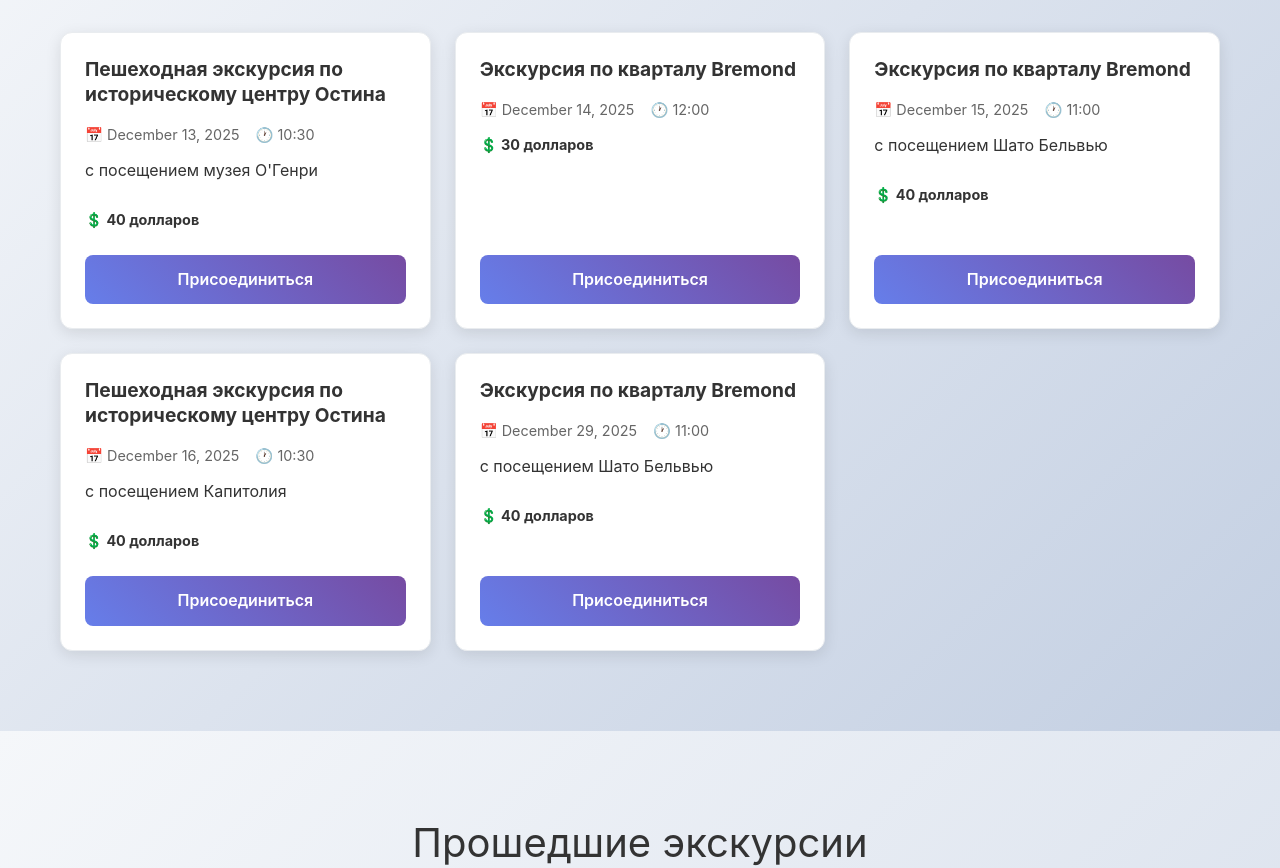
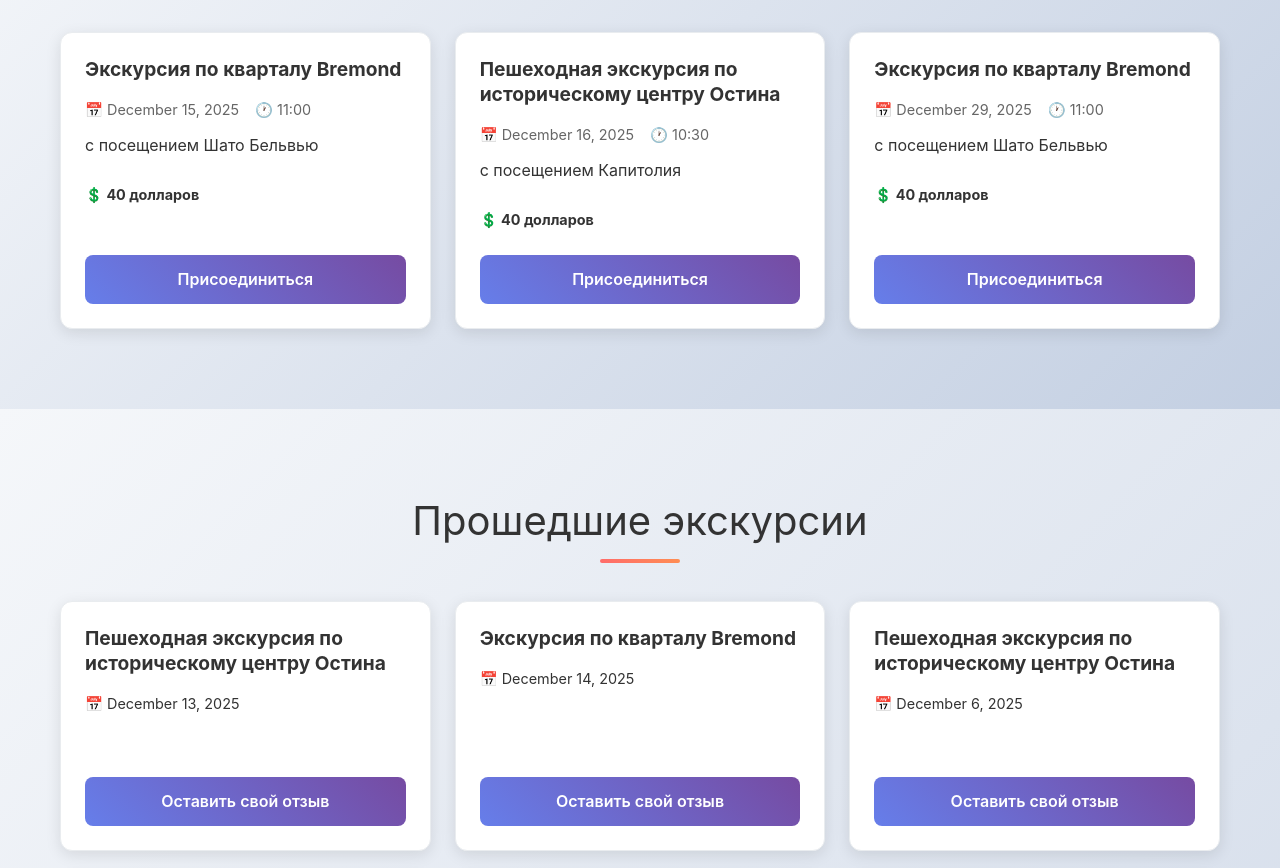
Before and after one commit to tatiana-act/nextjs-boilerplate, a Next.js app: page / in a window 1280 px wide. Shown: the part 6620-7488 px from the top of the page. Built offline with nearby package versions, Linux system fonts and the light colour scheme.

Commit message:
tours passed

```diff
--- a/data/RecentTours.ts
+++ b/data/RecentTours.ts
@@ -1,6 +1,28 @@
 import {PastTourEvent} from '@/types/tour';
 
 const pastTourEvents: PastTourEvent[] = [
+    {
+        id: 'tour33',
+        tourProgramId: 'Acap',
+        date: '2025-12-13',
+        time: '10:30',
+        price: 40,
+        bonus: "с посещением музея О'Генри",
+        eventUrl: '',
+        eventImage: '',
+        feedbacks: []
+    },
+    {
+        id: 'tour30',
+        tourProgramId: 'Brmn',
+        date: '2025-12-14',
+        time: '12:00',
+        price: 30,
+        bonus: '',
+        eventUrl: '',
+        eventImage: '',
+        feedbacks: []
+    },
     {
         id: 'tour29',
         tourProgramId: 'Acap',
--- a/data/upcomingTours.ts
+++ b/data/upcomingTours.ts
@@ -1,22 +1,6 @@
 import { UpcomingTourEvent } from '@/types/tour';
 
 export const upcomingTours: UpcomingTourEvent[] = [
-    {
-        id: 'tour33',
-        tourProgramId: 'Acap',
-        date: '2025-12-13',
-        time: '10:30',
-        price: 40,
-        bonus: "с посещением музея О'Генри"
-    },
-    {
-        id: 'tour30',
-        tourProgramId: 'Brmn',
-        date: '2025-12-14',
-        time: '12:00',
-        price: 30,
-        bonus: ''
-    },
     {
         id: 'tour31',
         tourProgramId: 'Brmn',
```
